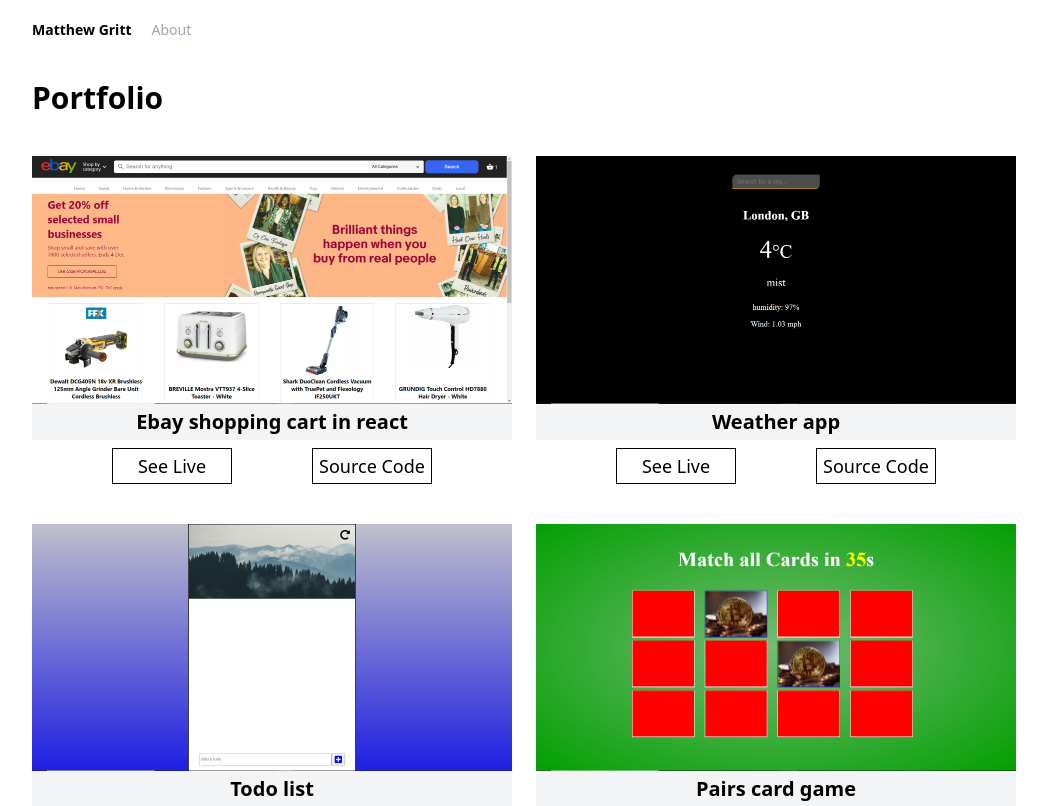
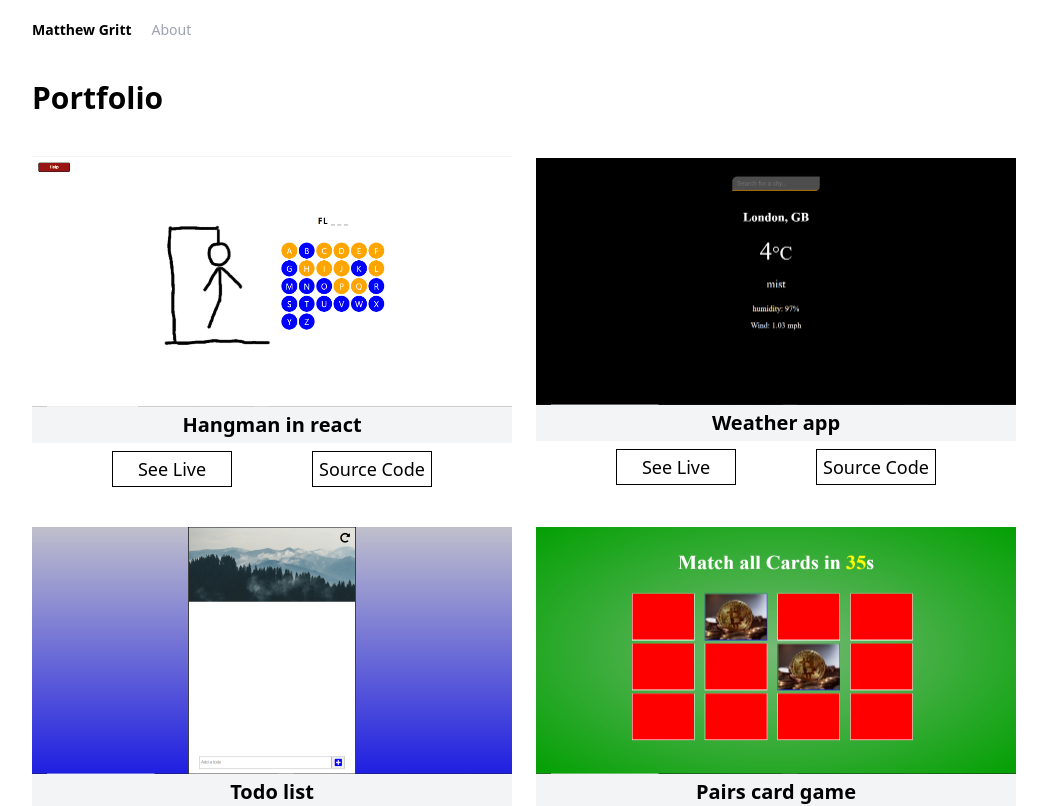
Before and after one commit to MatthewGritt/portfolio, a Next.js app: page / in a window 1280 px wide. Shown: the top 806 px of the page, without its empty margins (116-1163 px from the left). Built offline with nearby package versions, Linux system fonts and the light colour scheme.

Commit message:
Updating projects

```diff
--- a/components/Projects.js
+++ b/components/Projects.js
@@ -7,22 +7,20 @@ function Projects() {
         <div className="  font-bold sm:mr-3 w-full mt-10">
           <img
             className=" object-contain"
-            src="/images/ebay-basket.png"
+            src="/images/hangman.png"
             alt="ebay pic"
           />
-          <p className="py-1 text-center bg-gray-100">
-            Ebay shopping cart in react
-          </p>
+          <p className="py-1 text-center bg-gray-100">Hangman in react</p>
           <div className="flex items-center justify-evenly mt-2 ">
             <a
-              href="https://ebay-clone.vercel.app/"
+              href="https://matthewgritt.github.io/hangman/"
               target="_blank"
               className="projectBtn"
             >
               See Live
             </a>
             <a
-              href="https://github.com/MatthewGritt/ebay-clone"
+              href="https://github.com/MatthewGritt/hangman"
               target="_blank"
               className="projectBtn"
             >
```
Also changed, not shown: public/images/hangman.png (added).
